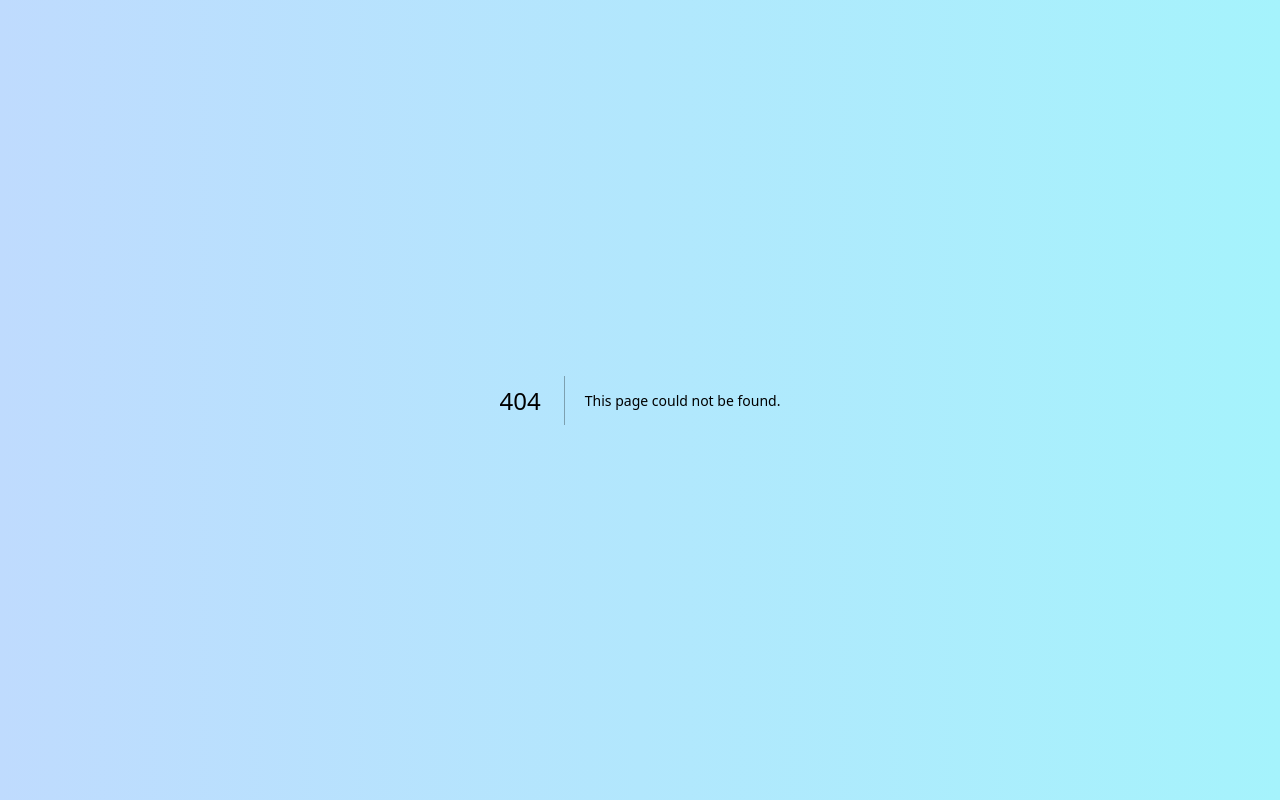
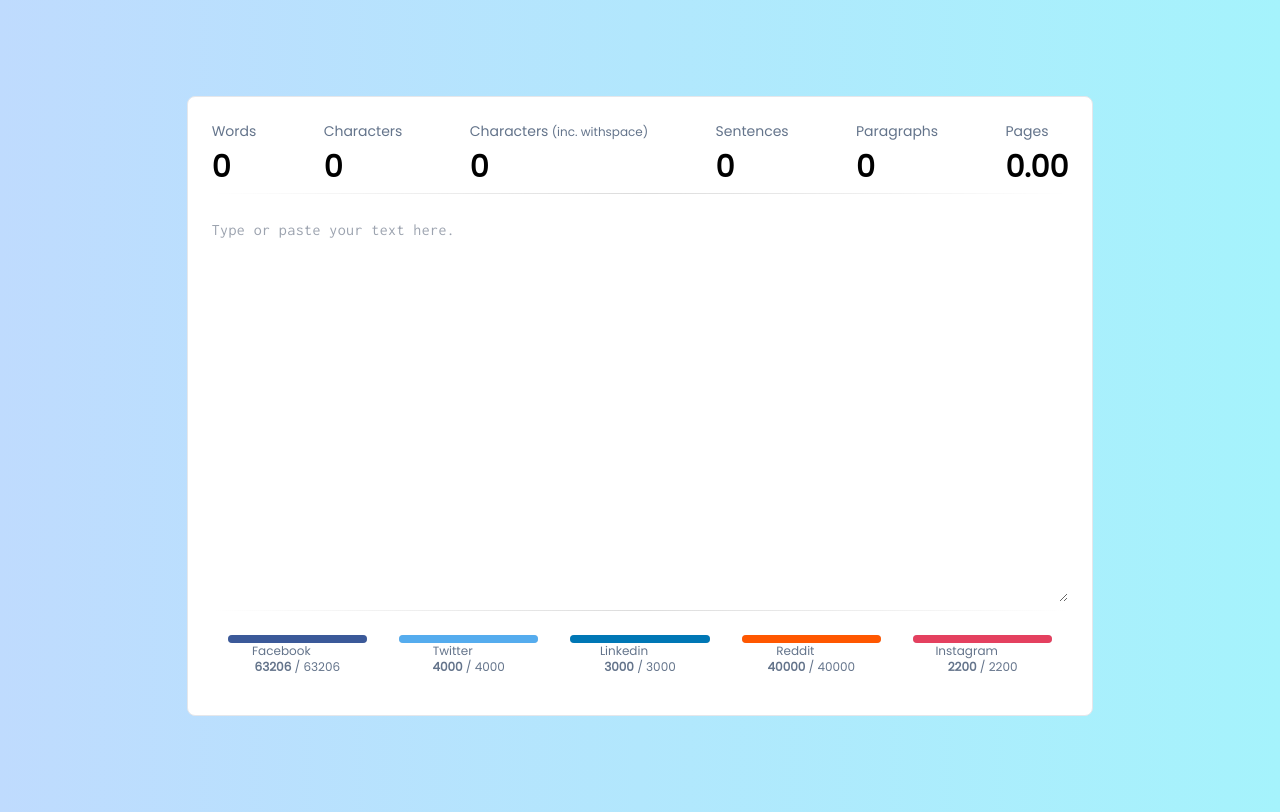
Before and after one commit to OriAfiasDev/writers-hub, a Next.js app: page /wordcount in a window 1280 px wide. Before the commit this address had no page. Built offline with nearby package versions, Linux system fonts and the light colour scheme.

Commit message:
main layout

```diff
--- /dev/null
+++ b/src/app/wordcount/page.tsx
@@ -0,0 +1,36 @@
+'use client';
+
+import { useState } from 'react';
+import StatsToolbar from './toolbars/StatsToolbar';
+import SocialToolbar from './toolbars/SocialToolbar';
+import TextArea from '@/components/ui/TextArea';
+
+export default function WordCounter() {
+  const [text, setText] = useState('');
+  return (
+    <main className='flex min-h-screen flex-col items-center justify-between p-24'>
+      <div className='flex flex-col items-center  border rounded-lg bg-white  w-10/12 h-4/5 p-6'>
+        <StatsToolbar text={text} />
+
+        <hr className='divider' />
+
+        <TextArea placeholder='Type or paste your text here.' value={text} setValue={setText} />
+
+        <hr className='divider' />
+
+        <SocialToolbar text={text} />
+        {/* <hr className='divider' />
+        <div id='times' className='flex items-center justify-evenly w-full'>
+          <div className='flex flex-col'>
+            <h2 className='text-5xl'>12s</h2>
+            <p className='text-md uppercase'>reading time</p>
+          </div>
+          <div className='flex flex-col'>
+            <h2 className='text-5xl'>16s</h2>
+            <p className='text-md uppercase'>speaking time</p>
+          </div>
+        </div> */}
+      </div>
+    </main>
+  );
+}
```
